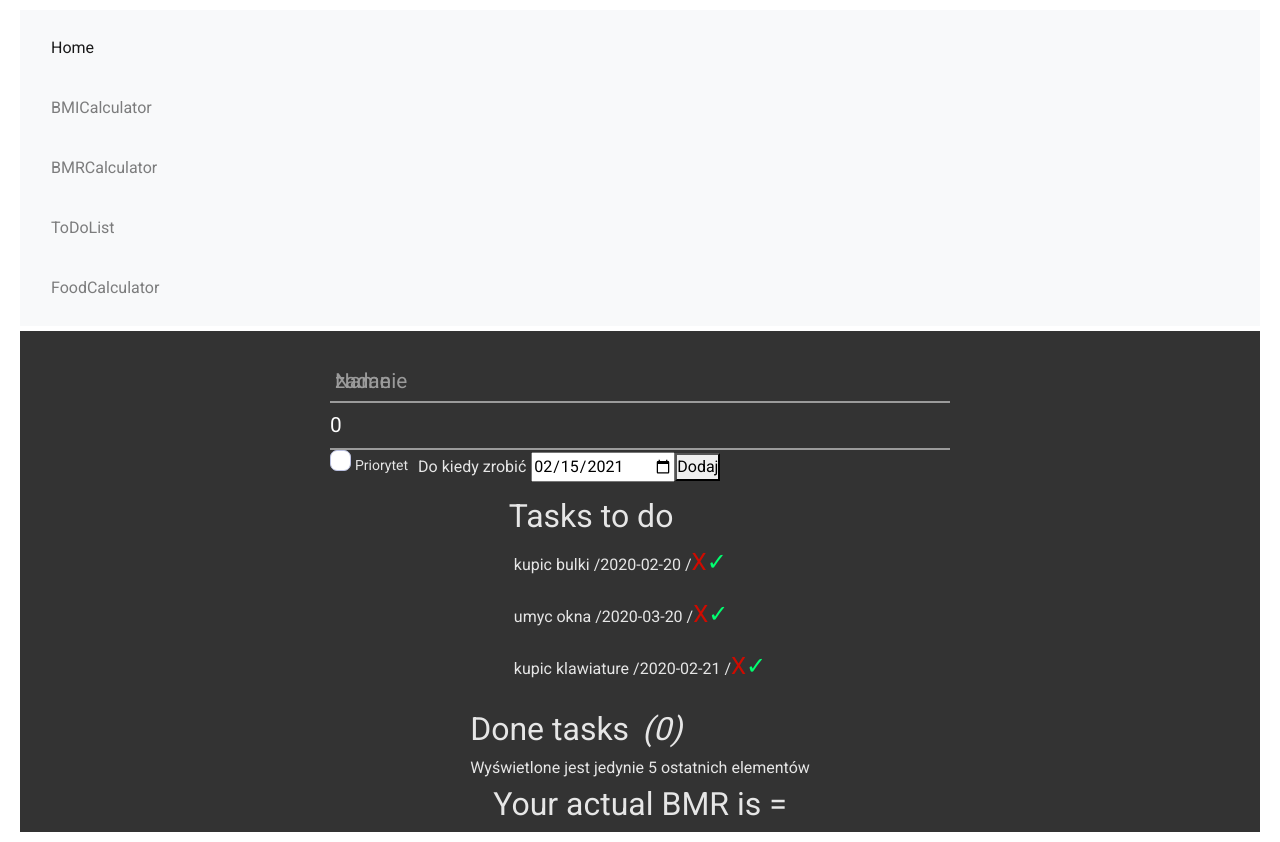
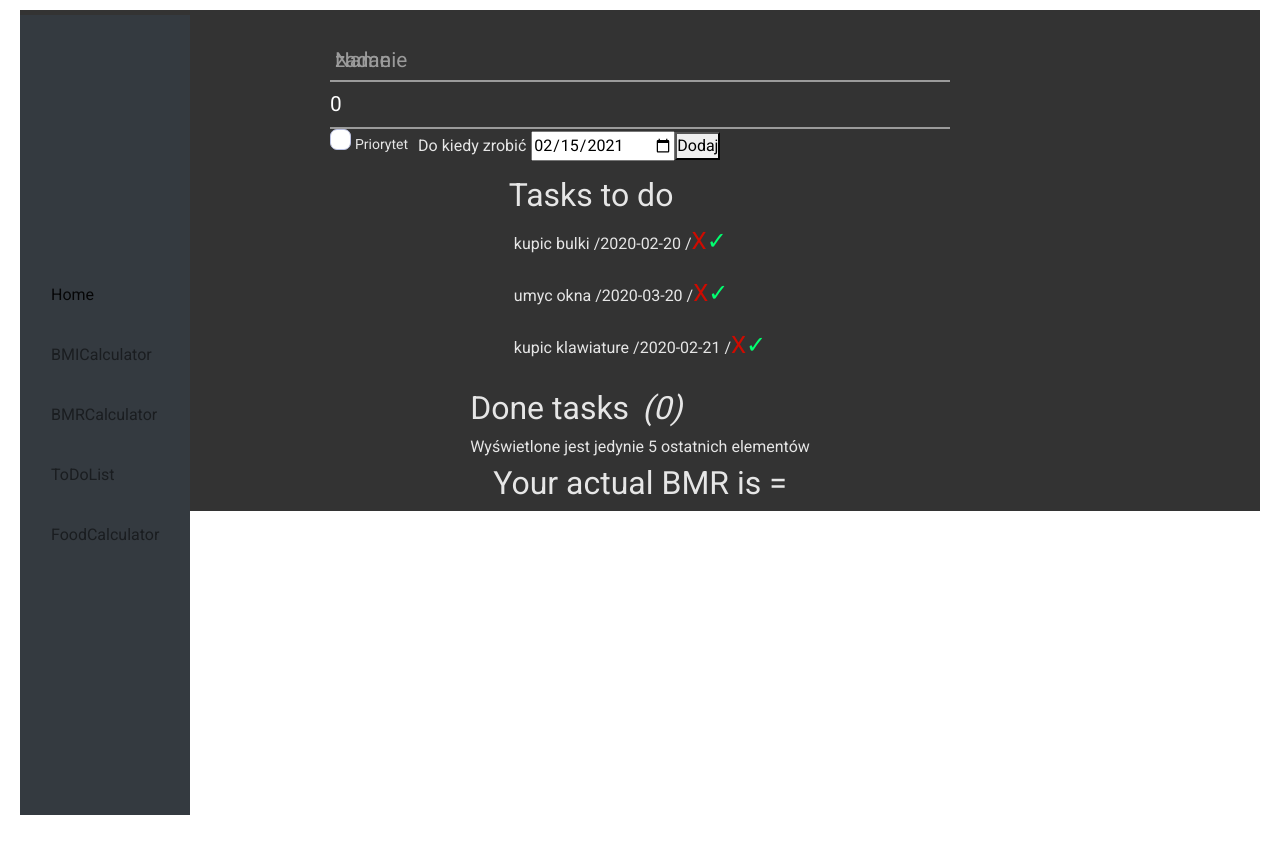
Before and after one commit to andryskowski/Health-Application, a React (Create React App) app in the folder to_do_list/: page /ToDoList in a window 1280 px wide. After the commit the page ends 815 px from the top, so only its background shows below. Built offline with nearby package versions, Linux system fonts and the light colour scheme.

Commit message:
changed navbar position to vertical

```diff
--- a/to_do_list/src/components/BMICalculator/App.js
+++ b/to_do_list/src/components/BMICalculator/App.js
@@ -1,4 +1,5 @@
 import {useEffect, useState} from 'react';
+import './sass/App.sass';
 
 function App() {
     const [height, setHeight] = useState(0);
--- /dev/null
+++ b/to_do_list/src/components/BMICalculator/sass/App.sass
@@ -0,0 +1,2 @@
+.App
+    margin-left: 20vw
--- a/to_do_list/src/components/Navbar/App.js
+++ b/to_do_list/src/components/Navbar/App.js
@@ -4,7 +4,7 @@ import {Link} from 'react-router-dom';
 const App = () => {
 
   return (
-    <nav class="navbar navbar-light bg-light">
+    <nav class="navbar navbar-light bg-dark position-absolute vh-100 vw-20">
     <ul class="navbar-nav">
         <li class="nav-item">
             <Link  to="/" class="nav-link active" href="#">Home</Link>
```
